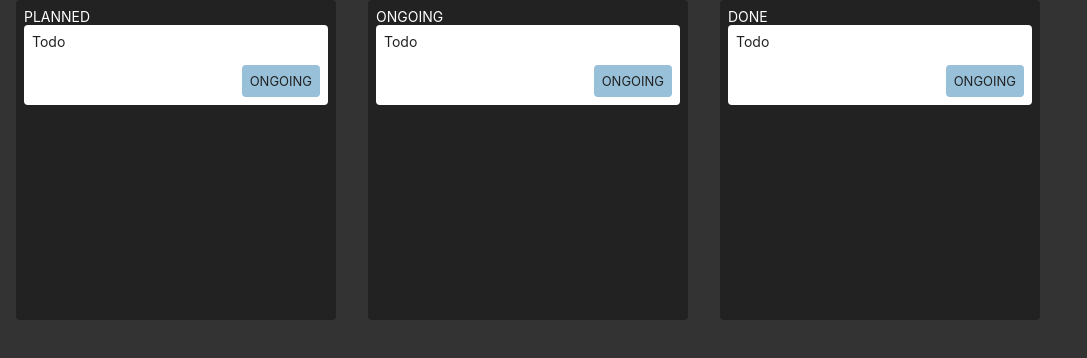
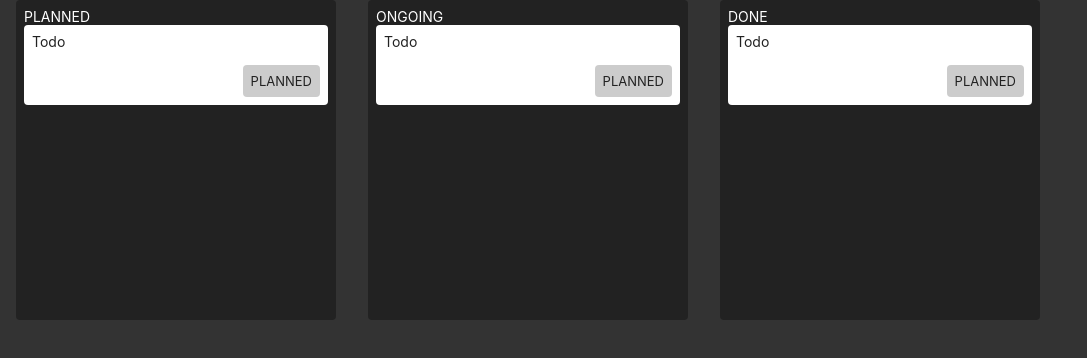
Before and after one commit to romans-adi/kanban-zustand, a React (Vite) app: page / in a window 1280 px wide. Shown: the top 358 px of the page, without its empty margins (0-1087 px from the left). Built offline with nearby package versions, Linux system fonts and the light colour scheme.

Commit message:
Finishing zustand setup with adding shallow to compare states values

```diff
--- a/src/App.jsx
+++ b/src/App.jsx
@@ -6,7 +6,8 @@ import { shallow } from 'zustand/shallow';
 
 function App() {
   const tasks = useStore((store) =>
-  store.tasks.filter((task) => task.state === 'PLANNED'), shallow);
+  store.tasks.filter((task) => task.state === 'PLANNED'),
+   shallow);
 
   return (
     <div className="App">
--- a/src/components/Task/Task.jsx
+++ b/src/components/Task/Task.jsx
@@ -2,7 +2,7 @@ import PropTypes from 'prop-types';
 import './Task.scss'
 import classNames from 'classnames';
 
-const STATUS = 'ONGOING';
+const STATUS = 'PLANNED';
 
 const Task = ( {title} ) => {
   return (
```
